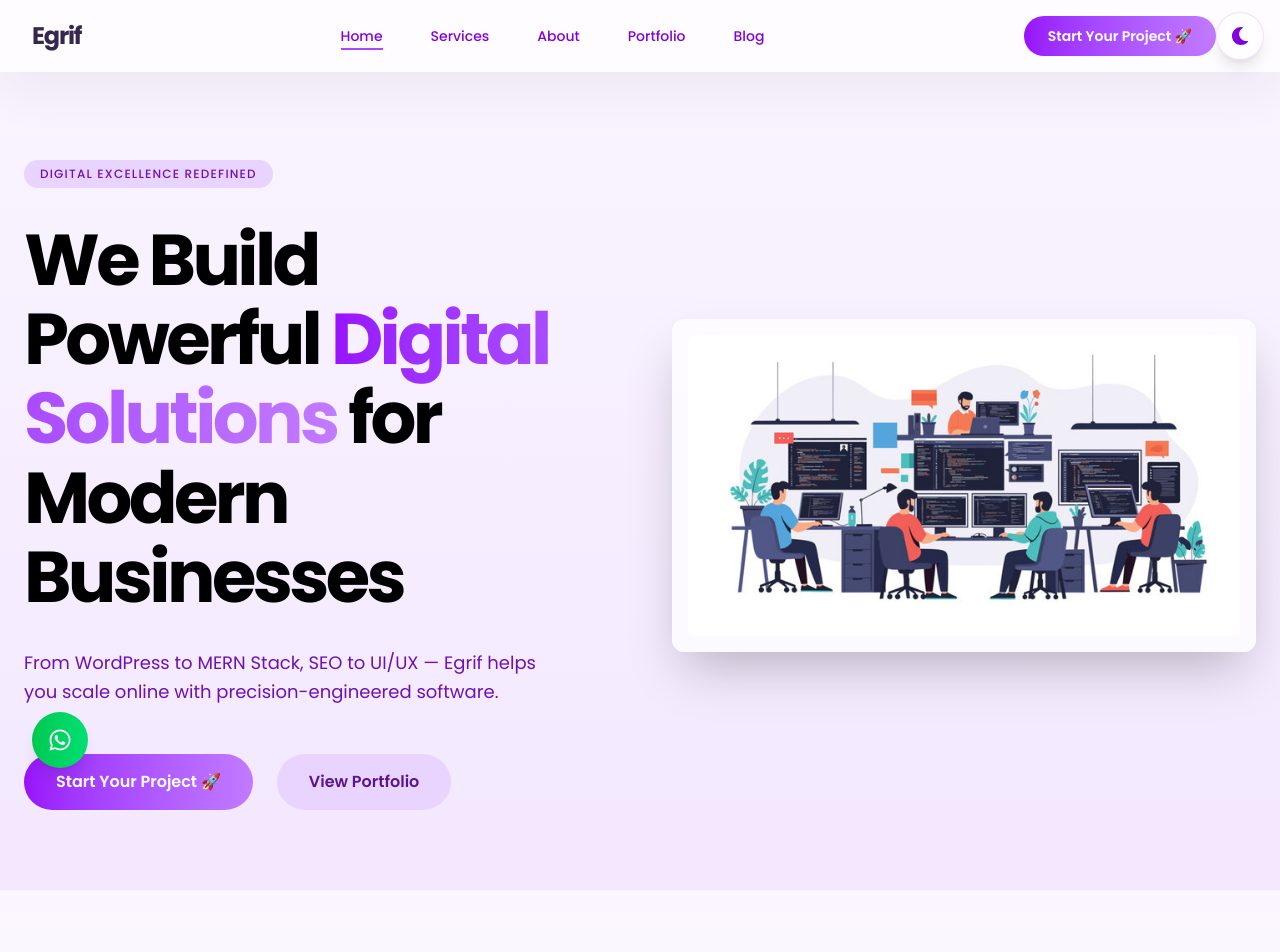
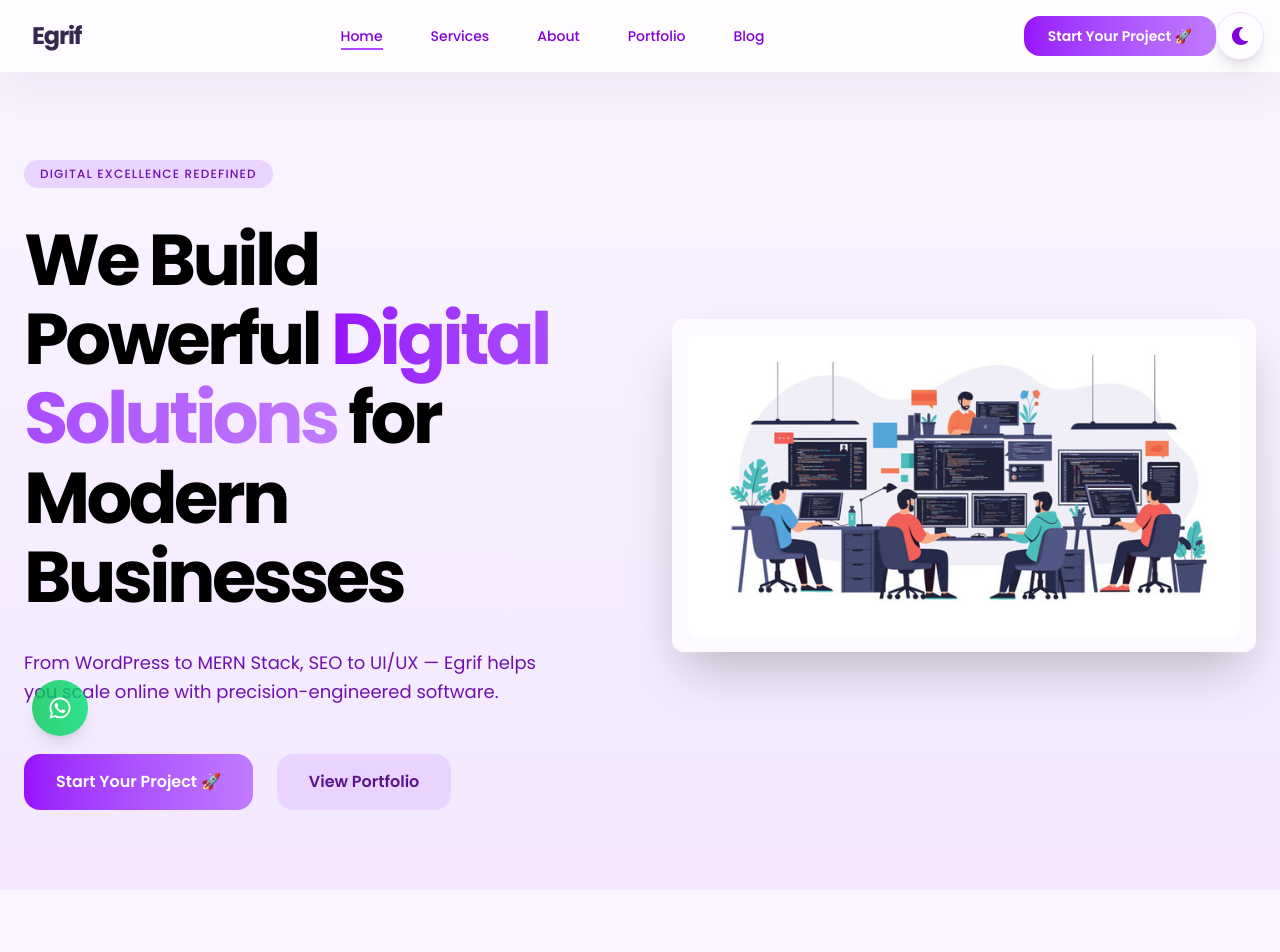
Before and after one commit to buildwithkaleem/Egrif, a Next.js app: page / in a window 1280 px wide. Shown: the top 952 px of the page. Built offline with nearby package versions, Linux system fonts and the light colour scheme.

Commit message:
opacity set

```diff
--- a/app/layout.js
+++ b/app/layout.js
@@ -4,7 +4,7 @@ import { Poppins } from "next/font/google";
 import "./globals.css";
 import Header from "@/components/Header";
 import Footer from "@/components/Footer";
-import ScrollToTop from "@/components/heroScrollToTop";
+import ScrollToTop from "@/components/ScrollToTop";
 import FloatingWhatsApp from "@/components/FloatingWhatsApp";
 // import DarkLight from "@/components/DarkLight";
 
--- a/components/About.jsx
+++ b/components/About.jsx
@@ -406,8 +406,9 @@ export default function About() {
             </div>
 
             {/* CTA */}
-            <button className="mt-6 px-8 py-4 rounded-full font-semibold text-white
+            <button className="mt-6 px-8 py-4 rounded-2xl font-semibold text-black dark:text-purple-100
             bg-gradient-to-r from-purple-600 to-purple-400
+            dark:from-purple-600 dark:to-purple-800
             hover:scale-105 hover:shadow-xl
             transition duration-300">
               Learn More →
--- a/components/Cta.jsx
+++ b/components/Cta.jsx
@@ -54,8 +54,9 @@ export default function CTA() {
 
           <WhatsAppButton
             phoneNumber="+923144275078"
-            className="px-8 py-3 rounded-full font-semibold text-white
+            className="px-8 py-3 rounded-2xl font-semibold text-white dark:text-purple-100
             bg-gradient-to-r from-purple-600 to-purple-400
+            dark:from-purple-600 dark:to-purple-800
             hover:scale-105 hover:shadow-xl
             transition duration-300"
           >
@@ -77,7 +78,7 @@ export default function CTA() {
 
           <ScrollButton
             targetId="projects"
-            className=" shadow-lg hover:scale-105 px-8 py-3 rounded-full font-semibold
+            className=" shadow-lg hover:scale-105 px-8 py-3 rounded-2xl font-semibold
             border border-purple-500 text-purple-600
             dark:text-purple-200 dark:border-purple-400
             hover:bg-purple-100 dark:hover:bg-purple-800/30
--- a/components/FloatingWhatsApp.jsx
+++ b/components/FloatingWhatsApp.jsx
@@ -12,10 +12,10 @@ export default function FloatingWhatsApp({ phoneNumber = "+923144275078", messag
       href={whatsappLink}
       target="_blank"
       rel="noopener noreferrer"
-      className="fixed bottom-8 left-8 z-50 flex items-center justify-center
-                 w-14 h-14 rounded-full bg-gradient-to-r from-green-500 to-green-400
+      className="fixed bottom-16 left-8 z-50 flex items-center justify-center
+                 w-14 h-14 rounded-full bg-gradient-to-r from-green-500/80 to-green-400/80
                  shadow-lg hover:scale-110 hover:shadow-2xl transition-transform
-                 dark:from-green-700 dark:to-green-600 text-white text-xl"
+                 dark:from-green-700/80 dark:to-green-600/80 text-white text-xl"
       title="Chat on WhatsApp"
     >
       <FaWhatsapp size={24} />
--- a/components/Footer.jsx
+++ b/components/Footer.jsx
@@ -109,8 +109,9 @@ export default function Footer() {
 
             <WhatsAppButton
               phoneNumber="+923144275078"
-              className="inline-block px-6 py-3 rounded-full font-semibold text-white
+              className="inline-block px-6 py-3 rounded-2xl font-semibold text-white dark:text-purple-100
               bg-gradient-to-r from-purple-600 to-purple-400
+              dark:from-purple-600 dark:to-purple-800
               hover:scale-105 hover:shadow-xl transition duration-300"
             >
               Start Your Project
--- a/components/Header.jsx
+++ b/components/Header.jsx
@@ -270,7 +270,7 @@ const Header = () => {
             <ScrollButton
               key={index}
               targetId={item.id}
-              className={navClass(item.id)}
+              className={`hover:text-purple-500 ${navClass(item.id)}`}
             >
               {item.text}
             </ScrollButton>
@@ -304,8 +304,9 @@ const Header = () => {
           <div className="hidden md:block mr-8">
             <WhatsAppButton
               phoneNumber="+923144275078"
-              className="px-6 py-2.5 rounded-full text-sm font-semibold text-white
+              className="px-6 py-2.5 rounded-2xl text-sm font-semibold  text-white dark:text-purple-100
               bg-gradient-to-r from-purple-600 to-purple-400
+              dark:from-purple-600 dark:to-purple-800
               hover:scale-105 hover:shadow-xl transition duration-300"
             >
               Start Your Project 🚀
--- a/components/Hero.jsx
+++ b/components/Hero.jsx
@@ -91,6 +91,7 @@ const Hero = () => {
       id='hero'
       className="pt-40 pb-20 px-6 mx-auto flex flex-col md:flex-row items-center gap-16
                  bg-gradient-to-b from-purple-50 to-purple-100 dark:from-purple-950 dark:to-purple-900 transition-colors duration-500"
+
     >
 
       {/* Left Content */}
@@ -117,8 +118,8 @@ const Hero = () => {
           {/* WhatsApp Button */}
           <WhatsAppButton
             phoneNumber="+923144275078"
-            className="px-8 pb-3 pt-4 rounded-full font-semibold text-white
-                       bg-gradient-to-r from-purple-600 to-purple-400 dark:from-purple-500 dark:to-purple-700
+            className="px-8 pb-3 pt-4 rounded-2xl font-semibold text-white dark:text-purple-100
+                       bg-gradient-to-r from-purple-600 to-purple-400 dark:from-purple-600 dark:to-purple-800
                        hover:scale-105 hover:shadow-xl transition duration-300"
           >
             Start Your Project 🚀
@@ -128,7 +129,7 @@ const Hero = () => {
           <ScrollButton
             targetId="projects"
             className="bg-purple-200 dark:bg-purple-700 text-purple-900 dark:text-purple-100
-                             cursor-pointer px-8 py-4 rounded-full font-semibold
+                             cursor-pointer px-8 py-4 rounded-2xl font-semibold
                              hover:bg-purple-300 dark:hover:bg-purple-600 transition duration-300"
           >
             View Portfolio
--- a/components/Projects.jsx
+++ b/components/Projects.jsx
@@ -115,7 +115,7 @@ export default function Projects() {
   const projects = [
     {
       name: "Earnify Blog",
-      logo: "/projects/earnify-blog.avif",
+      logo: "/projects/earnify-blog1.jpg",
       url: "https://earnify.egrif.online/",
     },
     // {
--- a/components/heroScrollToTop.jsx
+++ b/components/ScrollToTop.jsx
@@ -1,7 +1,8 @@
 "use client";
 
 import { useState, useEffect } from "react";
-import { FaArrowUp } from "react-icons/fa";
+// import { FaArrowUp } from "react-icons/fa";
+import { IoIosArrowUp } from "react-icons/io";
 
 export default function ScrollToTop() {
   const [show, setShow] = useState(false);
@@ -24,13 +25,13 @@ export default function ScrollToTop() {
       {show && (
         <button
           onClick={scrollTop}
-          className="fixed bottom-8 right-8 z-50 p-3 rounded-full
-                     bg-gradient-to-r from-purple-600 to-purple-400
+          className="fixed cursor-pointer bottom-16 right-8 z-50 p-3 rounded-2xl
+                     bg-gradient-to-r from-purple-600/70 to-purple-400/70
                      text-white shadow-lg hover:scale-110 transition-transform
-                     dark:from-purple-900 dark:to-purple-700"
+                     dark:from-purple-900/70 dark:to-purple-700/70"
           title="Scroll to top"
         >
-          <FaArrowUp size={18} />
+          <IoIosArrowUp size={18} />
         </button>
       )}
     </>
--- a/components/Services.jsx
+++ b/components/Services.jsx
@@ -150,9 +150,9 @@ export default function Services() {
         {services.map((service, index) => (
           <div
             key={index}
-            className="bg-purple-200 dark:bg-purple-800 p-8 rounded-xl shadow-lg hover:-translate-y-2 hover:shadow-2xl transition-transform duration-300"
+            className="bg-white dark:bg-purple-700 p-8 rounded-xl shadow-lg hover:-translate-y-2 hover:shadow-2xl transition-transform duration-300"
           >
-            <span className="material-symbols-outlined text-purple-600 dark:text-purple-400 text-4xl mb-6">
+            <span className="material-symbols-outlined text-purple-600 dark:text-purple-100 text-4xl mb-6">
               {service.icon}
             </span>
             <h3 className="font-headline text-xl font-bold mb-3 text-purple-900 dark:text-purple-100">
--- a/components/WhatsAppButton.jsx
+++ b/components/WhatsAppButton.jsx
@@ -9,7 +9,7 @@ export default function WhatsAppButton({ phoneNumber, message, className, childr
       href={whatsappLink}
       target="_blank"
       rel="noopener noreferrer"
-      className={`inline-block ${className || "px-6 py-3 bg-green-500 text-white rounded-full hover:scale-105 transition duration-300"}`}
+      className={`inline-block  ${className || "px-6 py-3 bg-green-500 text-white rounded-full hover:scale-105 transition duration-300"}`}
     >
       {children || "Start Your Project 🚀"}
     </a>
```
Also changed, not shown: public/projects/earnify-blog1.jpg (added).
